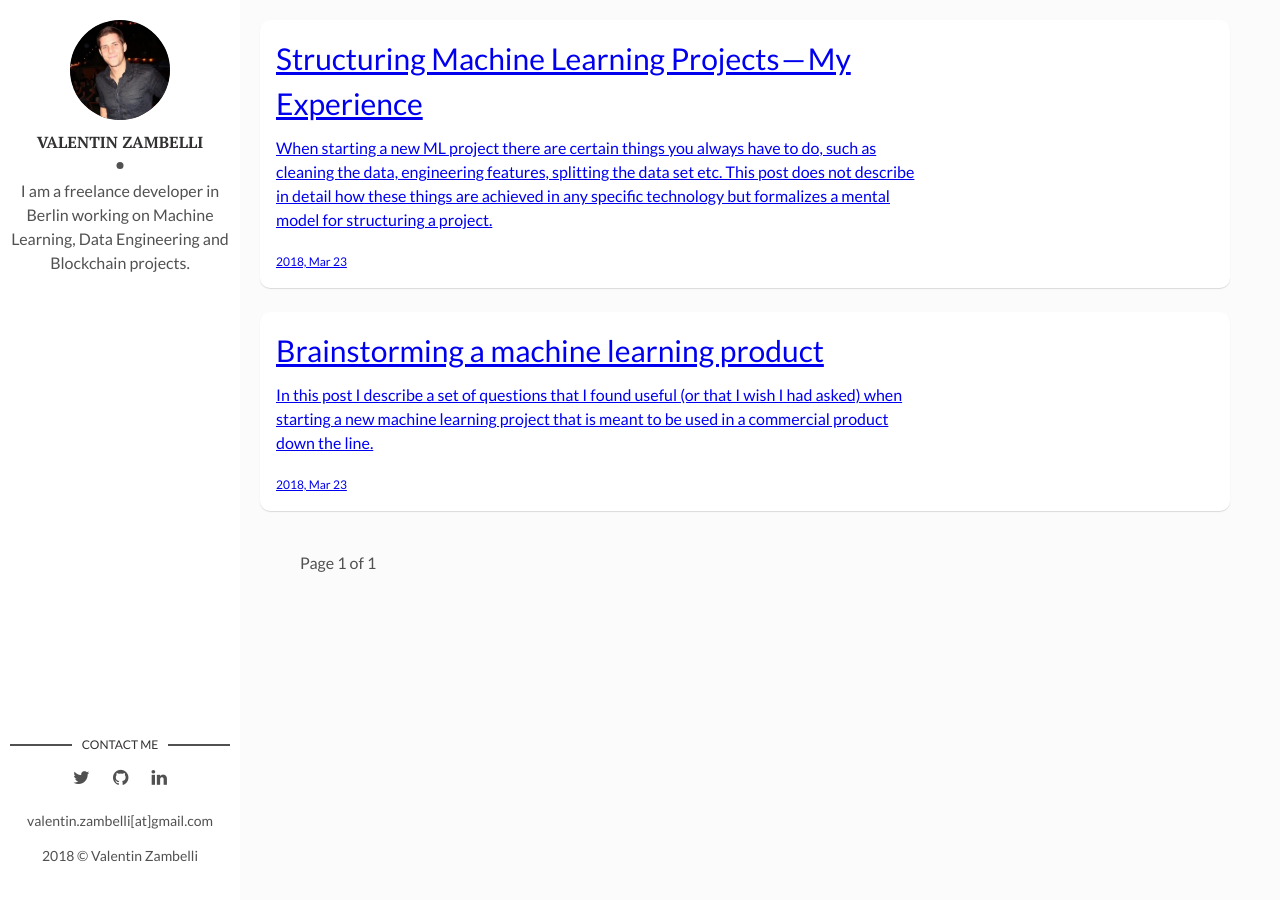
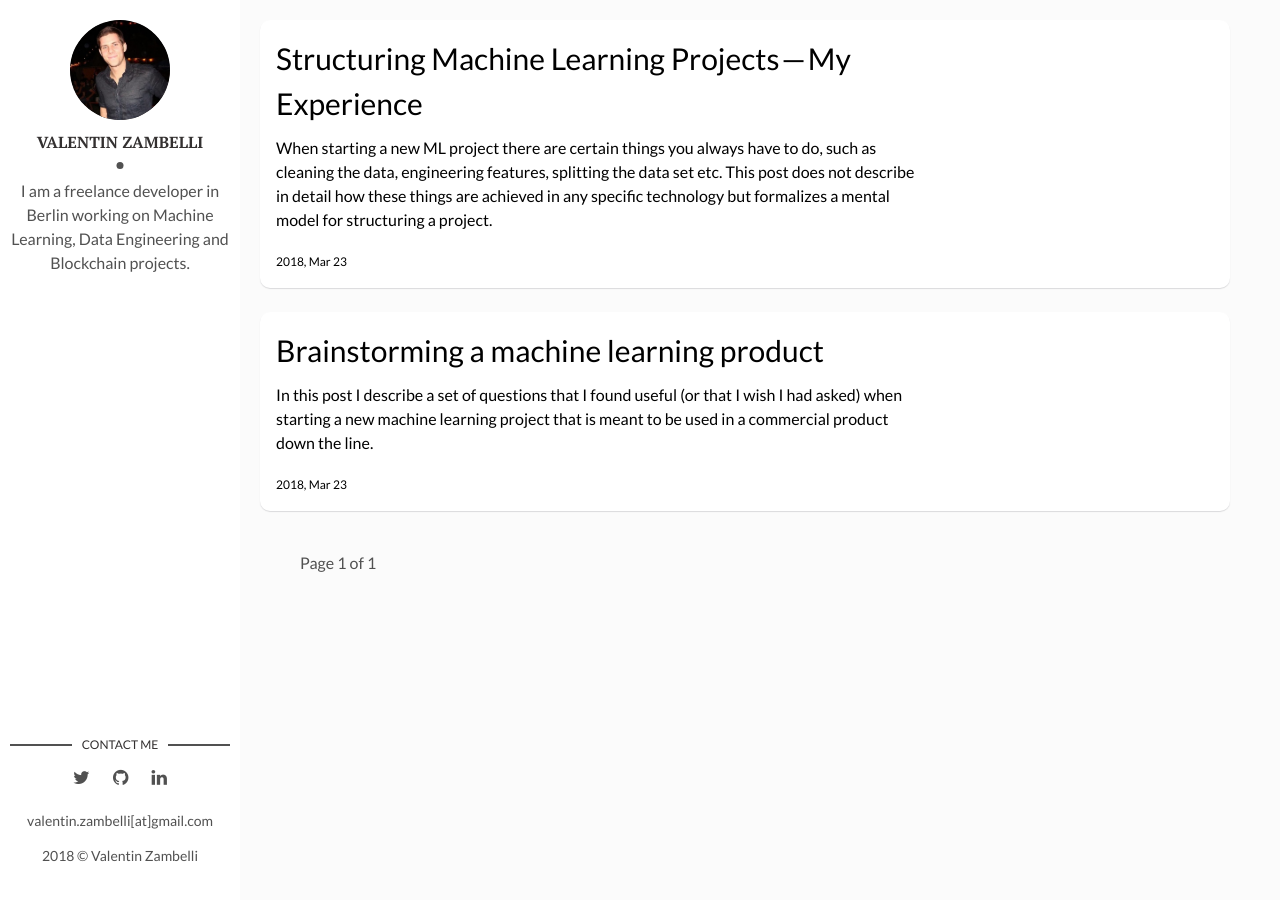
Before and after one commit to valzam/vazamb.github.io, a Jekyll site: the page built from index.html, in a window 1280 px wide. Built offline with Jekyll 4.4.1, drawn with Linux system fonts in a browser that asks for light colours; the list of posts is cut into pages by our own code.

Commit message:
update css

```diff
--- a/assets/css/main.css
+++ b/assets/css/main.css
@@ -1446,3 +1446,8 @@ a.newer-posts:hover {
     font-size: 21px;
   }
 }
+
+a {
+  color: black;
+  text-decoration: none; /* no underline */
+}
--- a/assets/css/scss/main.scss
+++ b/assets/css/scss/main.scss
@@ -119,6 +119,10 @@ table tfoot td {
 .clearfix::after {
   clear: both;
 }
+a {
+  color: black;
+  text-decoration: none; /* no underline */
+}
 
 /* - - - - - - - - - - Home Page Styles - - - - - - - - - - */
 @import 'parts/home-page';
```
